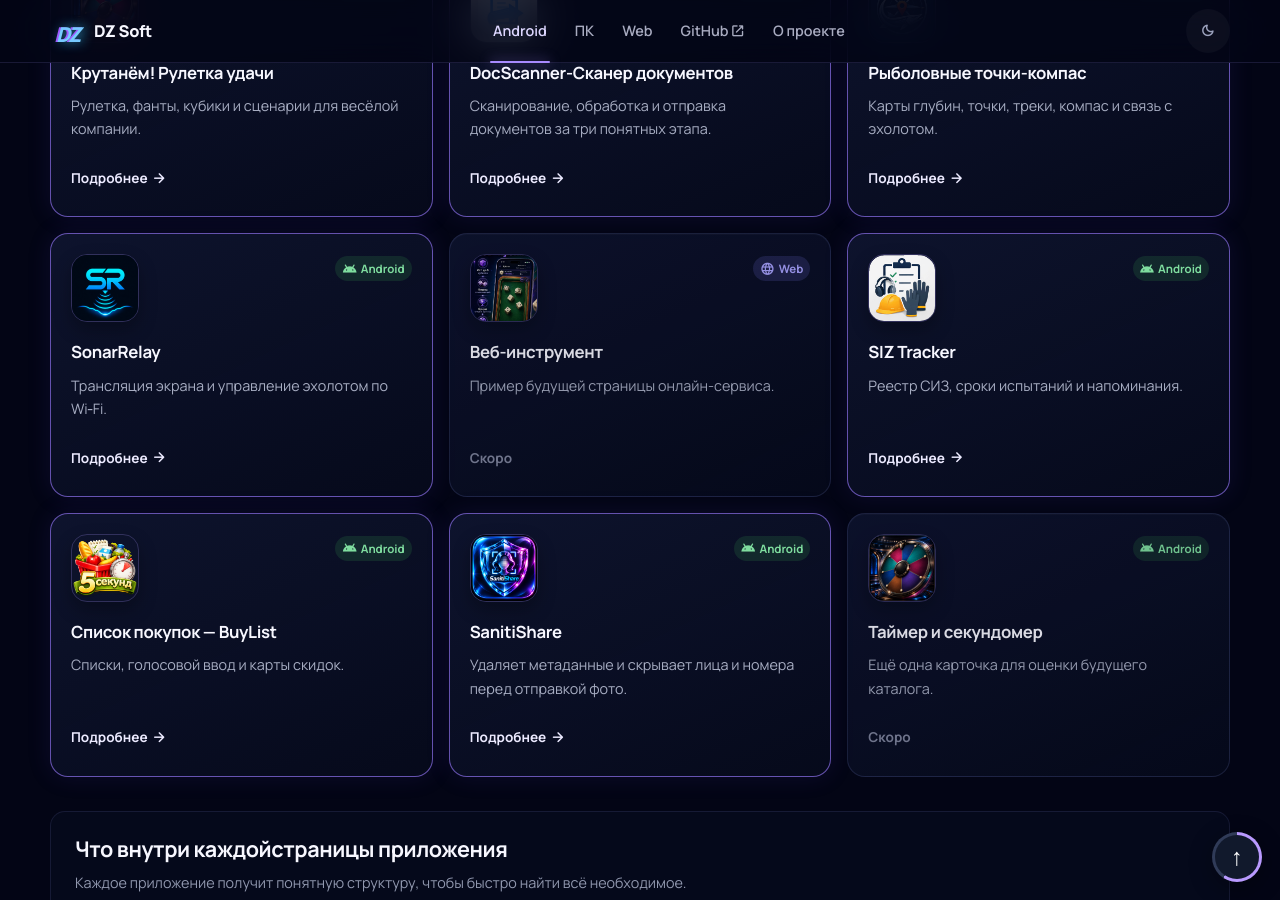
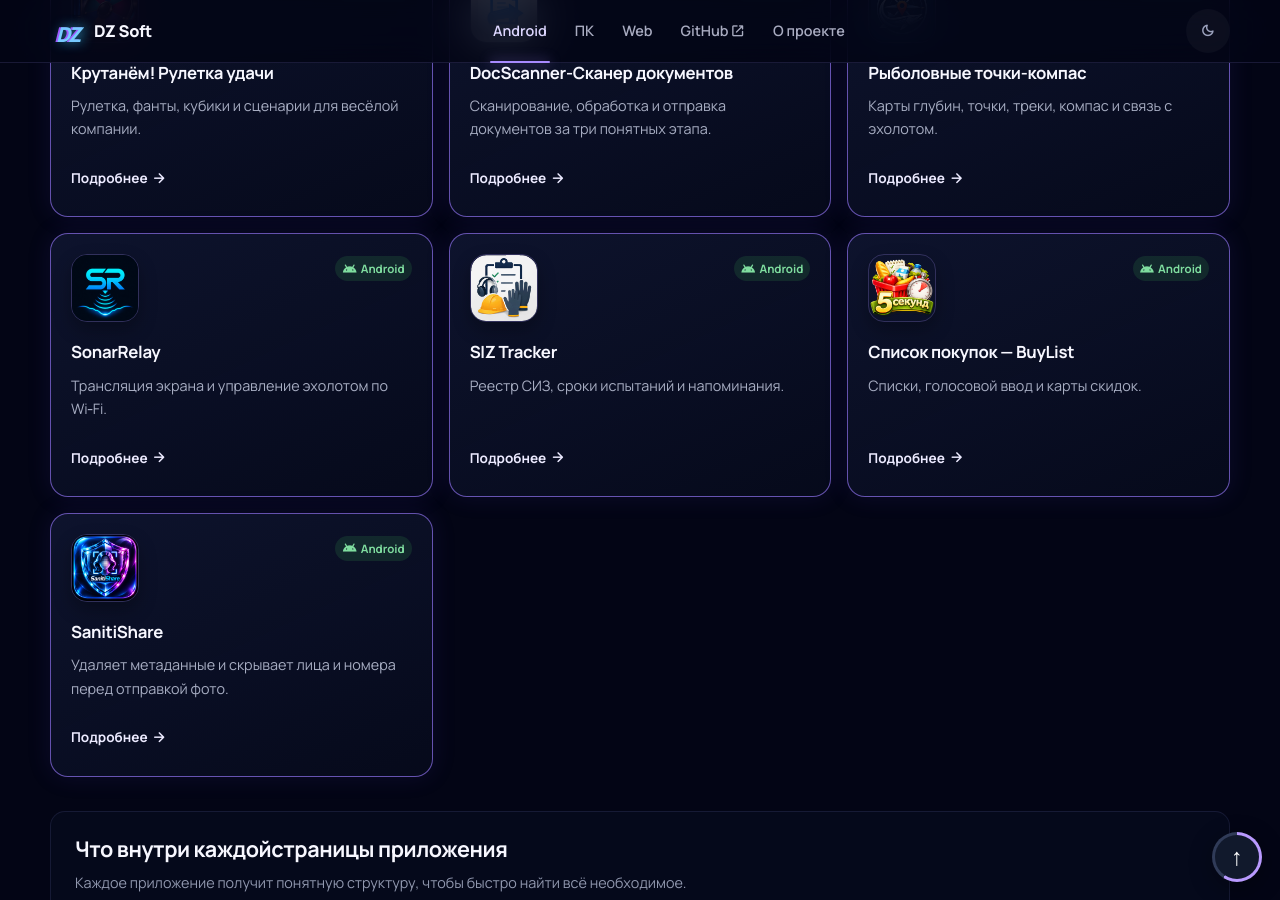
Before and after one commit to dz529770-a11y/dz529770-a11y.github.io, a Jekyll site: the page built from index.html, in a window 1280 px wide and 900 px high, scrolled down 744 px. Built offline with Jekyll 4.4.1, drawn with Linux system fonts in a browser that asks for light colours.

Commit message:
Убрать несуществующие концепт-проекты

```diff
--- a/index.html
+++ b/index.html
@@ -101,14 +101,6 @@
         </a>
       </article>
 
-      <article class="home-app-card is-concept" data-platform="web" data-name="веб инструмент сервис концепт">
-      <img class="home-app-icon" src="{{ '/assets/images/apps/krutanem/dice.jpg' | relative_url }}" alt="Концепт иллюстрации будущего веб-сервиса" width="941" height="1672" loading="lazy">
-      <span class="platform-badge platform-web"><span class="material-symbols-rounded" aria-hidden="true">language</span>Web</span>
-      <h3>Веб-инструмент</h3>
-      <p>Пример будущей страницы онлайн-сервиса.</p>
-      <span class="soon-label">Скоро</span>
-    </article>
-
       <article class="home-app-card home-app-card-current" data-platform="android" data-name="siz tracker сиз сроки испытаний напоминания csv">
         <a class="home-app-card-link" href="{{ '/apps/siztracker/' | relative_url }}" aria-label="Открыть страницу приложения SIZ Tracker">
           <img class="home-app-icon" src="{{ '/assets/images/apps/siztracker/logo.png' | relative_url }}" alt="Логотип SIZ Tracker" width="512" height="512" loading="lazy">
@@ -136,13 +128,6 @@
         </a>
       </article>
 
-      <article class="home-app-card is-concept" data-platform="android" data-name="таймер секундомер концепт android">
-      <img class="home-app-icon" src="{{ '/assets/images/apps/krutanem/logo.png' | relative_url }}" alt="Концепт иллюстрации будущего Android-приложения" width="512" height="512" loading="lazy">
-      <span class="platform-badge platform-android"><span class="material-symbols-rounded" aria-hidden="true">android</span>Android</span>
-      <h3>Таймер и секундомер</h3>
-      <p>Ещё одна карточка для оценки будущего каталога.</p>
-      <span class="soon-label">Скоро</span>
-    </article>
   </div>
   <p class="catalog-empty" data-catalog-empty hidden>По вашему запросу пока ничего не найдено.</p>
 </section>
```
